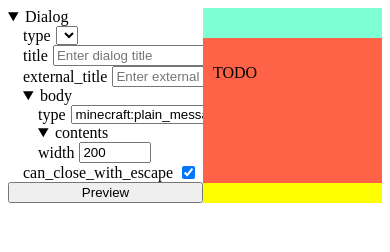
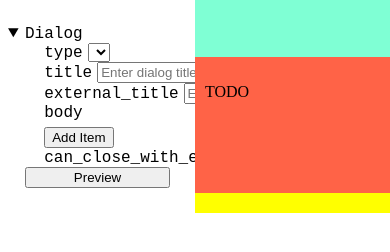
Before and after one commit to j0code/mc-dialog-builder, a website with bundled scripts: page index.html in a window 390 px wide. Both pictures are taken after a click on the button "Preview". Built offline with nearby package versions, Linux system fonts and the light colour scheme.

Commit message:
Add list input functionality and improve form data handling
- Introduced NBTList type to support list inputs in the dialog builder.
- Enhanced createForm to handle list input types and their children.
- Updated readFormData to correctly process list elements.
- Improved styling for compound inputs and added responsive behavior for list inputs.

```diff
--- a/src/builder.ts
+++ b/src/builder.ts
@@ -1,6 +1,6 @@
 import { previewDialog } from "./preview.js"
 import { getRegistry } from "./registries.js"
-import { NBTBoolean, NBTCompound, NBTNumber, NBTString, NBTValue } from "./types.js"
+import { NBTBoolean, NBTCompound, NBTList, NBTNumber, NBTString, NBTValue } from "./types.js"
 import { createElement } from "./util.js"
 
 export function createForm() {
@@ -13,8 +13,11 @@ export function createForm() {
 			title: { type: "string", placeholder: "Enter dialog title" },
 			external_title: { type: "string", placeholder: "Enter external title" },
 			body: {
-				type: "compound", children: {
-					type: { type: "select", registry: "minecraft:dialog_body_type" }
+				type: "list",
+				elementType: {
+					type: "compound", children: {
+						type: { type: "select", registry: "minecraft:dialog_body_type" }
+					}
 				}
 			},
 			can_close_with_escape: { type: "boolean", default: true }
@@ -87,12 +90,12 @@ function createCompoundInput(id: string, name: string, def: NBTCompound) {
 
 	summaryElement.textContent = name
 	element.open = true // Open by default
-	setCompoundChildren(id, def, genericChildren, def.children)
+	setCompoundChildren(id, def, genericChildren, def.children, specificChildren)
 
 	if ("type" in def.children && def.children.type.type == "select") {
 		const registry = getRegistry(def.children.type.registry)
 		const firstEntry = registry.values().next().value
-		if (firstEntry) setCompoundChildren(id, def, specificChildren, firstEntry.children)
+		if (firstEntry) setCompoundChildren(id, def, specificChildren, firstEntry.children, specificChildren)
 		console.log(id, firstEntry)
 	}
 
@@ -102,7 +105,7 @@ function createCompoundInput(id: string, name: string, def: NBTCompound) {
 	return element
 }
 
-function setCompoundChildren(parentId: string, parentDef: NBTCompound, element: HTMLDivElement, children: Record<string, NBTValue>) {
+function setCompoundChildren(parentId: string, parentDef: NBTCompound, element: HTMLDivElement, children: Record<string, NBTValue>, specificChildrenElement: HTMLDivElement) {
 	for (let [key, childDef] of Object.entries(children)) {
 		let inputElement: HTMLElement
 
@@ -115,10 +118,11 @@ function setCompoundChildren(parentId: string, parentDef: NBTCompound, element:
 			if (key == "type") {
 				inputElement.addEventListener("change", (event) => {
 					const selectElement = event.target as HTMLSelectElement
-					console.log(selectElement.value) // Handle the selected value
 					const registry = getRegistry(childDef.registry)
 					const entry = registry.get(selectElement.value)
-					setCompoundChildren(parentId, parentDef, element, entry?.children ?? {})
+
+					specificChildrenElement.innerHTML = "" // Clear previous specific children
+					setCompoundChildren(parentId, parentDef, specificChildrenElement, entry?.children ?? {}, specificChildrenElement)
 				})
 			}
 		} else if (childDef.type === "string") {
@@ -129,6 +133,8 @@ function setCompoundChildren(parentId: string, parentDef: NBTCompound, element:
 			inputElement = createBooleanInput(`${parentId}-${key}`, childDef)
 		} else if (childDef.type == "compound") {
 			inputElement = createCompoundInput(`${parentId}-${key}`, key, childDef)
+		} else if (childDef.type == "list") {
+			inputElement = createListInput(`${parentId}-${key}`, childDef)
 		} else {
 			// @ts-expect-error
 			throw new Error(`Unsupported type: ${childDef.type}`)
@@ -147,3 +153,45 @@ function setCompoundChildren(parentId: string, parentDef: NBTCompound, element:
 		element.appendChild(label)
 	}
 }
+
+function createListInput(id: string, def: NBTList) {
+	const element = createElement("div", { id, className: "list-input" })
+	const addButton = createElement("button", { className: "add-button" })
+	addButton.textContent = "Add Item"
+	addButton.type = "button"
+
+	addButton.addEventListener("click", () => {
+		const itemElement = createListItemInput(id, element.childElementCount - 1, def.elementType)
+		element.appendChild(itemElement)
+	})
+
+	element.appendChild(addButton)
+	return element
+}
+
+function createListItemInput(parentId: string, index: number, elementType: NBTList["elementType"]) {
+	let inputElement: HTMLElement
+
+	if (elementType.type === "string") {
+		inputElement = createStringInput(`${parentId}-${index}`, elementType)
+	} else if (elementType.type === "number") {
+		inputElement = createNumberInput(`${parentId}-${index}`, elementType)
+	} else if (elementType.type === "boolean") {
+		inputElement = createBooleanInput(`${parentId}-${index}`, elementType)
+	} else if (elementType.type === "compound") {
+		inputElement = createCompoundInput(`${parentId}-${index}`, index+"", elementType)
+	} else {
+		throw new Error(`Unsupported list item type: ${elementType.type}`)
+	}
+
+	inputElement.dataset.key = index+""
+
+	if (elementType.type === "compound") {
+		return inputElement
+	}
+
+	const label = createElement("label", {})
+	label.textContent = index+""
+	label.appendChild(inputElement)
+	return label
+}
--- a/src/preview.ts
+++ b/src/preview.ts
@@ -8,7 +8,7 @@ export function previewDialog() {
 
 	console.log("Dialog Data:", dialogData)
 
-	const header = createHeader(dialogData.title)
+	const header = createHeader(dialogData.title || " ")
 	const body = createBody(dialogData)
 	const footer = createFooter(dialogData)
 
--- a/src/util.ts
+++ b/src/util.ts
@@ -9,25 +9,38 @@ export function createElement<K extends keyof HTMLElementTagNameMap>(
 }
 
 export function readFormData(form: HTMLDetailsElement): Record<string, any> {
+	const elements = Array.from(form.children[1].children).concat(Array.from(form.children[2].children))
+
+	return readFormElements(elements)
+}
+
+export function readFormElements(elements: Element[], array: boolean = false): Record<string, any> {
 	const data: Record<string, any> = {}
-	const elements = Array.from(form.children[1].children).concat(Array.from(form.children[2].children))
 
 	for (const element of elements) {
 		if (element instanceof HTMLLabelElement) {
-			const input = element.children[0] as HTMLInputElement | HTMLSelectElement
+			const input = element.children[0] as HTMLInputElement | HTMLSelectElement | HTMLDivElement
 			if (!input) continue
 
-			if (input.type === "checkbox") {
+			if (input instanceof HTMLDivElement) { // list
+				data[input.dataset.key!] = readFormElements(Array.from(input.children), true)
+				continue
+			}
+
+			if (input.type === "checkbox") { // boolean
 				data[input.dataset.key!] = input.checked
-			} else if (input.type === "number") {
+			} else if (input.type === "number") { // number
 				data[input.dataset.key!] = Number(input.value)
-			} else {
+			} else { // string or select
 				data[input.dataset.key!] = input.value
 			}
-		} else if (element instanceof HTMLDetailsElement) {
+		} else if (element instanceof HTMLDetailsElement) { // compound
 			data[element.dataset.key!] = readFormData(element)
 		}
 	}
 
+	if (array) {
+		return Object.values(data)
+	}
 	return data
 }
--- a/style.css
+++ b/style.css
@@ -1,6 +1,12 @@
 form, .compound-input {
 	display: flex;
 	flex-direction: column;
+}
+
+form {
+	padding: 25px;
+	font-family: monospace;
+	font-size: 16px;
 }
 
 .compound-input label {
@@ -8,16 +14,32 @@ form, .compound-input {
 	flex-direction: row;
 	align-items: center;
 	gap: 5px;
+
+	&:has(.list-input) {
+		flex-direction: column;
+		align-items: flex-start;
+	}
 }
 
 .compound-input > .compound-input-generic-children,
 .compound-input > .compound-input-specific-children {
-	padding-inline: 15px;
+	padding-inline: calc(2em * 0.6); /* indent by 2, 0.6 to convert height to */
 	display: flex;
 	flex-direction: column;
 }
 
+summary {
+	margin-left: calc(-1em * 0.66 - 1em * 0.4); /* marker width + marker margin right */
+}
+
+@-moz-document url-prefix() {
+	summary {
+		margin-left: calc(-1em * 0.88); /* marker width */
+	}
+}
+
 body {
+	margin: 0px;
 	display: flex;
 	flex-direction: row;
 	overflow: hidden;
@@ -27,12 +49,17 @@ body {
 	}
 }
 
+* {
+	box-sizing: border-box;
+}
+
 #preview {
 	display: flex;
 	flex-direction: column;
 	flex: 1;
 	overflow: auto;
 	background-color: aquamarine;
+	white-space: pre;
 }
 
 #preview-header {
```
Also changed, not shown: src/types.ts (+6 -1 lines).
